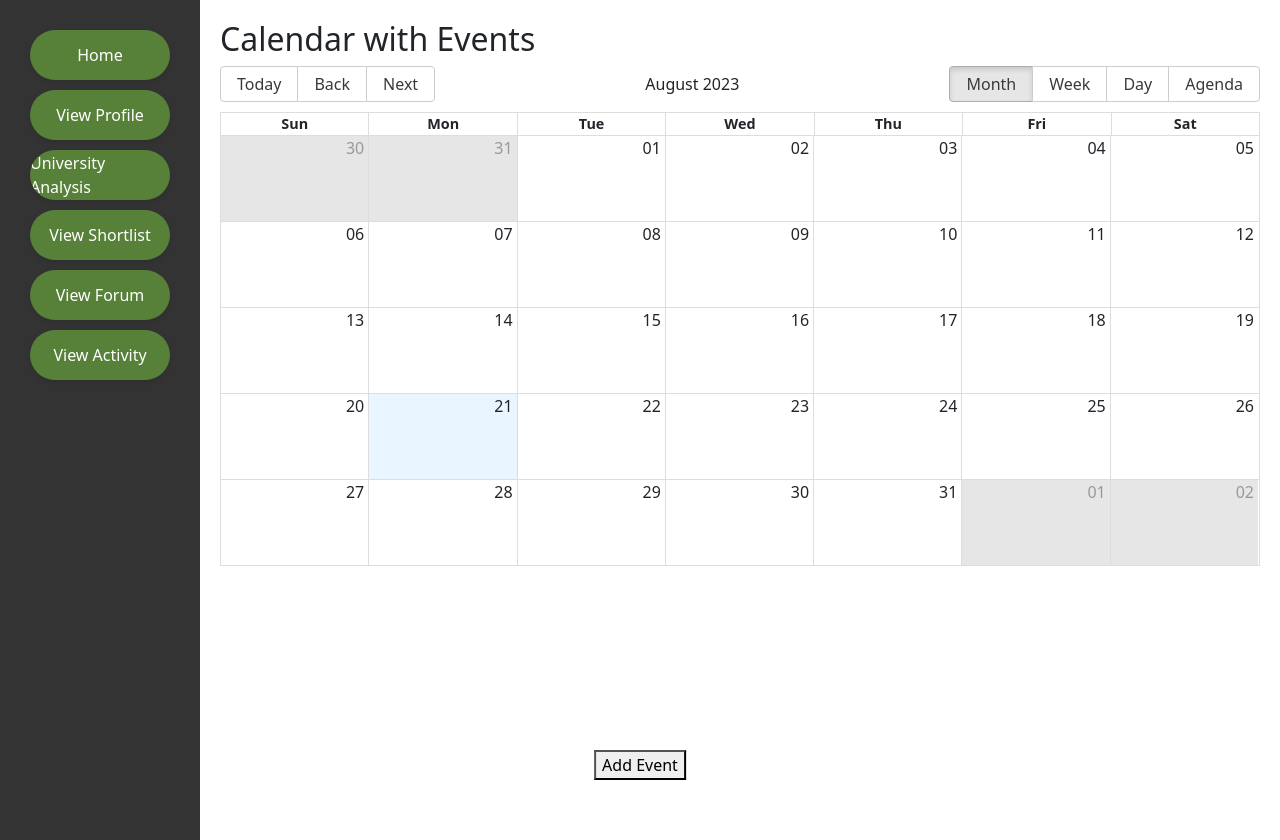
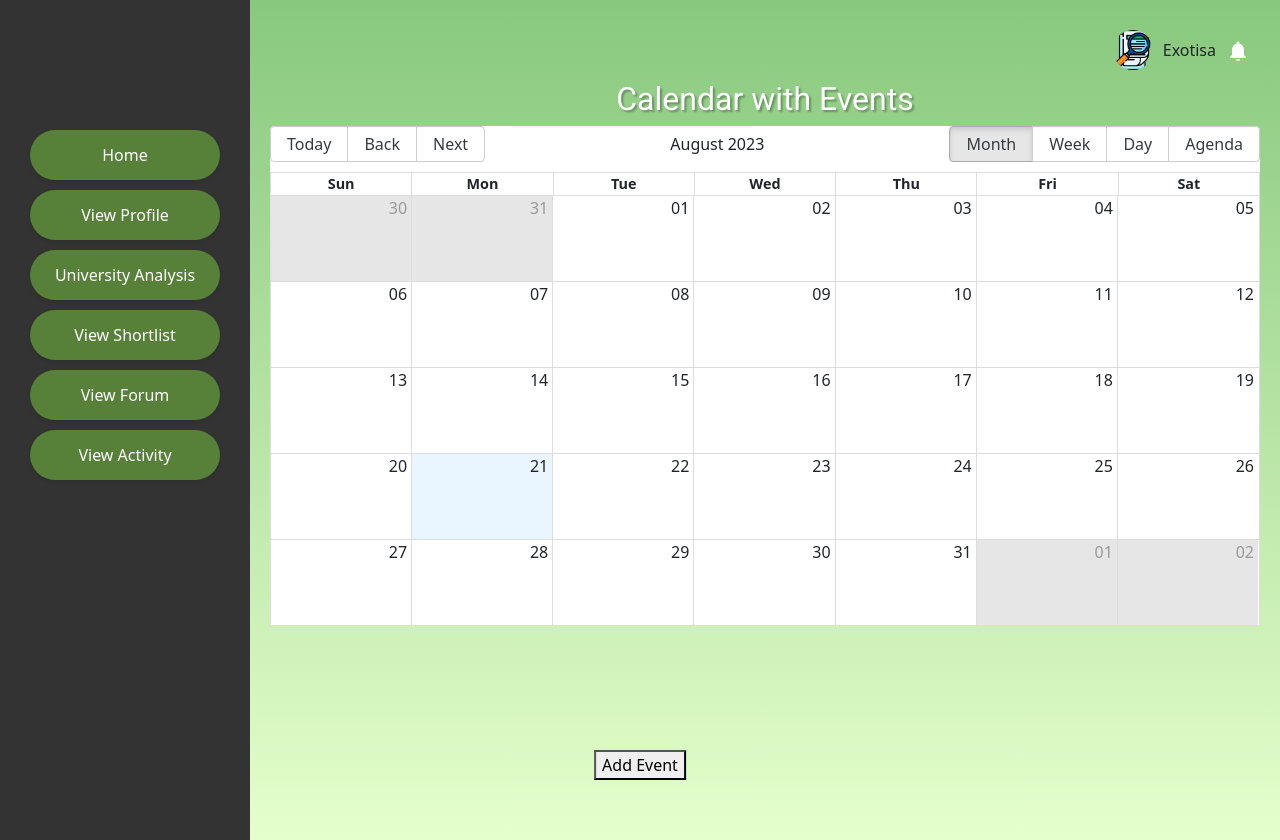
Before and after one commit to kayanika/BeyondTheSeas, a React (Create React App) app in the folder client/: page /api/user/my-calendar in a window 1280 px wide. Built offline with nearby package versions, Linux system fonts and the light colour scheme.

Commit message:
event edit delete

```diff
--- /dev/null
+++ b/client/src/components/CalenderHeader.jsx
@@ -0,0 +1,43 @@
+import React from 'react';
+import Avatar from '@mui/material/Avatar';
+import userAvatar from '../images/safe.png';
+import NotificationsIcon from '@mui/icons-material/Notifications'; // Import the Notifications icon
+
+const UserProfileHeader = ({ userHasEvents }) => {
+  // Replace these with actual user data
+  const userName = 'Exotisa';
+
+//   return (
+//     <div style={{ display: 'flex', alignItems: 'center', justifyContent: 'flex-end', padding: '10px' }}>
+//       {userHasEvents && <NotificationsIcon style={{ color: 'red', fontSize: 24 }} />} {/* Larger notification icon */}
+//       <div style={{ marginRight: '10px' }}>
+//         <Avatar alt="User Avatar" src={userAvatar} /> {/* Use the imported image */}
+//       </div>
+//       <div>
+//         <p style={{ margin: 0 }}>{userName}</p>
+//       </div>
+//     </div>
+//   );
+// };
+
+// export default UserProfileHeader;
+return (
+    <div style={{ display: 'flex', alignItems: 'center', justifyContent: 'flex-end', padding: '10px' }}>
+      <div style={{ marginRight: '10px' }}>
+        <Avatar alt="User Avatar" src={userAvatar} />
+      </div>
+      <div>
+        <p style={{ margin: 0 }}>{userName}</p>
+      </div>
+      <div style={{ marginLeft: '10px' }}>
+        {userHasEvents ? (
+          <NotificationsIcon style={{ color: 'red' }} />
+        ) : (
+          <NotificationsIcon style={{ color: 'white' }} />
+        )}
+      </div>
+    </div>
+  );
+};
+
+export default UserProfileHeader;
--- a/client/src/components/Sidebar2.jsx
+++ b/client/src/components/Sidebar2.jsx
@@ -8,7 +8,7 @@ const Sidebar2 = (props) => {
 
   return (
     <div className="sidebar">
-      <div className="button-container">
+      <div className="button-container" style={{ marginTop: '100px' }}>
         {/* Link to the /home page */}
         <Link to={`/api/user/${userID}/home`} className="button">
           Home
--- a/client/src/routes/calender.jsx
+++ b/client/src/routes/calender.jsx
@@ -3,6 +3,7 @@ import { Calendar, momentLocalizer } from 'react-big-calendar';
 import 'react-big-calendar/lib/css/react-big-calendar.css';
 import moment from 'moment';
 import Sidebar2 from '../components/Sidebar2';
+import UserProfileHeader from '../components/CalenderHeader';
 
 const localizer = momentLocalizer(moment);
 
@@ -10,12 +11,18 @@ const MyCalendar = () => {
   const [events, setEvents] = useState([]);
   const [newEvent, setNewEvent] = useState({ title: '', start: '', end: '' });
   const [showAddEventForm, setShowAddEventForm] = useState(false);
+  const [userHasEvents, setUserHasEvents] = useState(false); // User events flag
 
   // Load events from localStorage on component mount
   useEffect(() => {
     const storedEvents = localStorage.getItem('calendarEvents');
-    if (storedEvents) {
+    if (storedEvents && JSON.parse(storedEvents).length > 0) {
+      // There are events, so set userHasEvents to true
+      setUserHasEvents(true);
       setEvents(JSON.parse(storedEvents));
+    } else {
+      // No events found, set userHasEvents to false
+      setUserHasEvents(false);
     }
   }, []);
 
@@ -34,19 +41,44 @@ const MyCalendar = () => {
     setNewEvent({ title: '', start: '', end: '' });
   };
 
+  const handleDeleteEvent = (eventToDelete) => {
+    // Filter out the event to delete from the events array
+    const updatedEvents = events.filter((event) => event !== eventToDelete);
+
+    // Update the events state with the updated array
+    setEvents(updatedEvents);
+
+    // Save the updated events array to localStorage
+    localStorage.setItem('calendarEvents', JSON.stringify(updatedEvents));
+  };
+
+  // Custom event component for agenda view
+  const CustomEvent = ({ event }) => (
+    <div>
+      <div style={{ display: 'flex', justifyContent: 'space-between', alignItems: 'center' }}>
+        <span>{event.title}</span>
+        <div style={{ textAlign: 'right' }}>
+          <button onClick={() => handleDeleteEvent(event)} style={{ background: 'blue', color: 'white', border: 'none', cursor: 'pointer' }}>Delete</button>
+        </div>
+      </div>
+    </div>
+  );
+
   return (
     <div style={{ display: 'flex' }}>
-        <div style={{ width: '200px', background: '#333', color: '#E5FFCC', padding: '20px' }}>
+      <div style={{ width: '250px', background: '#333', color: '#E5FFCC', padding: '20px' }}>
         {/* Sidebar */}
         <div className="sidebar-and-content">
-        <Sidebar2 />
+          <Sidebar2 />
         </div>
-        </div>
+      </div>
 
-        <div style={{ flex: 2, padding: '20px' }}>
+      <div style={{ flex: 2, padding: '20px', background: 'linear-gradient(to bottom, #88c87e, #E5FFCC)' }}>
+        {/* Add UserProfileHeader with userHasEvents prop */}
+        <UserProfileHeader userHasEvents={userHasEvents} />
         {/* Calendar */}
-        <h2> Calendar with Events</h2>
-        <div style={{ height: '500px' }}>
+        <h2 style={{ textAlign: 'center', fontFamily: 'Roboto, sans-serif', textShadow: '2px 2px 2px rgba(0, 0, 0, 0.3)', color: '#fff' }}> Calendar with Events</h2>
+        <div style={{ height: '500px', backgroundColor: 'white', borderRadius: '5px' }}>
           <Calendar
             localizer={localizer}
             events={events}
@@ -54,6 +86,11 @@ const MyCalendar = () => {
             endAccessor="end"
             style={{ backgroundColor: 'white', borderRadius: '5px' }}
             onSelectEvent={handleSelectEvent}
+            components={{
+              agenda: {
+                event: CustomEvent,
+              },
+            }}
           />
         </div>
         <div
@@ -94,7 +131,7 @@ const MyCalendar = () => {
             </form>
           </div>
         )}
-        </div>
+      </div>
     </div>
   );
 };
```
